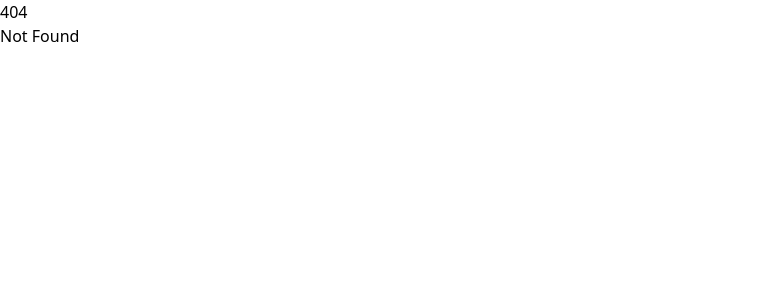
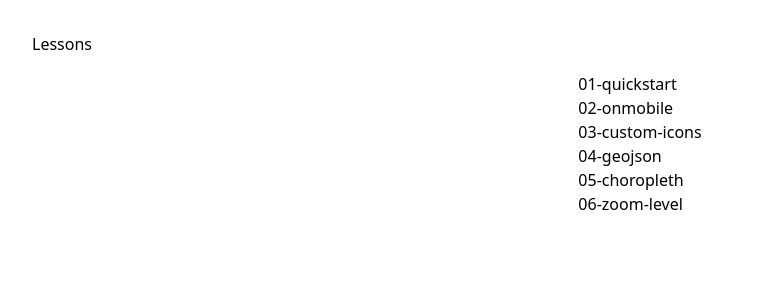
Before and after one commit to itdoliva/leaflet-learning, a SvelteKit app: page / in a window 1280 px wide. Before the commit this address had no page. Shown: the top 300 px of the page, without its empty margins (0-764 px from the left). Built offline with nearby package versions, Linux system fonts and the light colour scheme.

Commit message:
feat: Summary of lessons

```diff
--- /dev/null
+++ b/src/routes/+page.server.ts
@@ -0,0 +1,17 @@
+import type { PageServerLoad } from "./$types";
+
+export const load: PageServerLoad = () => {
+  const modules = import.meta.glob('/src/routes/lessons/*/+page.svelte');
+
+  const paths = Object.keys(modules);
+  const routes = paths.map(path => {
+    path = path.replace('/+page.svelte', '')
+    const name = path.split('/').pop();
+    const href = path.replace('/src/routes/', '')
+    return { name, href }
+  });
+
+  return {
+    routes
+  };
+}
--- /dev/null
+++ b/src/routes/+page.svelte
@@ -0,0 +1,16 @@
+<script lang="ts">
+  let { data } = $props();
+</script>
+
+<section class="p-8">
+  <div class="flex flex-col gap-4">
+    <h1>Lessons</h1>
+    <ul class="mx-auto">
+      {#each data.routes as route (route.href)}
+        <li>
+          <a href={route.href}>{route.name}</a>
+        </li>
+      {/each}
+    </ul>
+  </div>
+</section>
```
